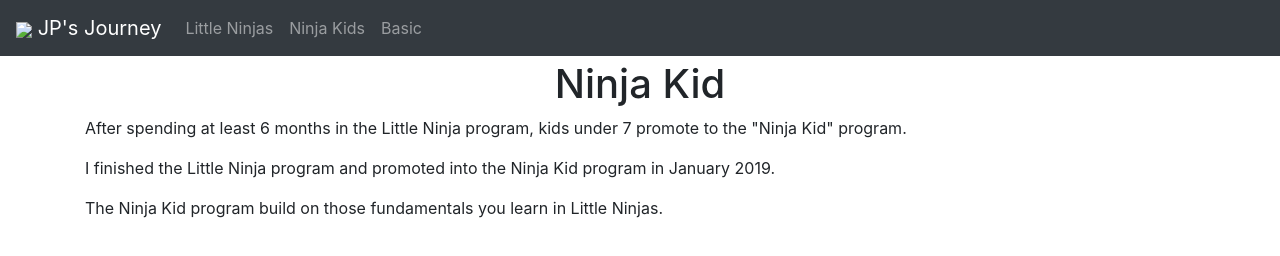
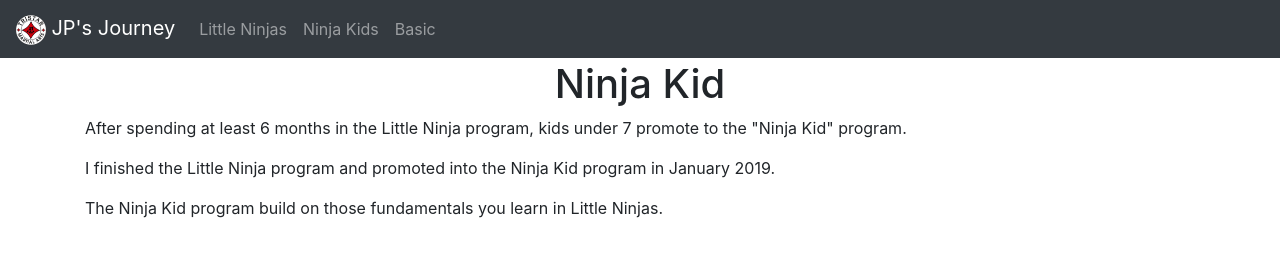
Before and after one commit to NoahSoho/JPJourney, a plain HTML site: page ninjaKids.html in a window 1280 px wide. Drawn offline with nearby package versions, Linux system fonts and the light colour scheme.

Commit message:
Update ninjaKids.html

```diff
--- a/ninjaKids.html
+++ b/ninjaKids.html
@@ -10,7 +10,7 @@
     <body>
             <nav class="navbar navbar-expand-lg navbar-dark bg-dark fixed-top">
                     <a href="index.html" class="navbar-brand">
-                        <img src="imgs/logo3.png" height="30"> JP's Journey</a>
+                        <img src="logo3.png" height="30"> JP's Journey</a>
                     <button class="navbar-toggler" type="button" data-toggle="collapse" data-target="#navbarNavAltMarkup" aria-controls="navbarNavAltMarkup" aria-expanded="false" aria-label="Toggle navigation">
                             <span class="navbar-toggler-icon"></span>
                           </button>
```
